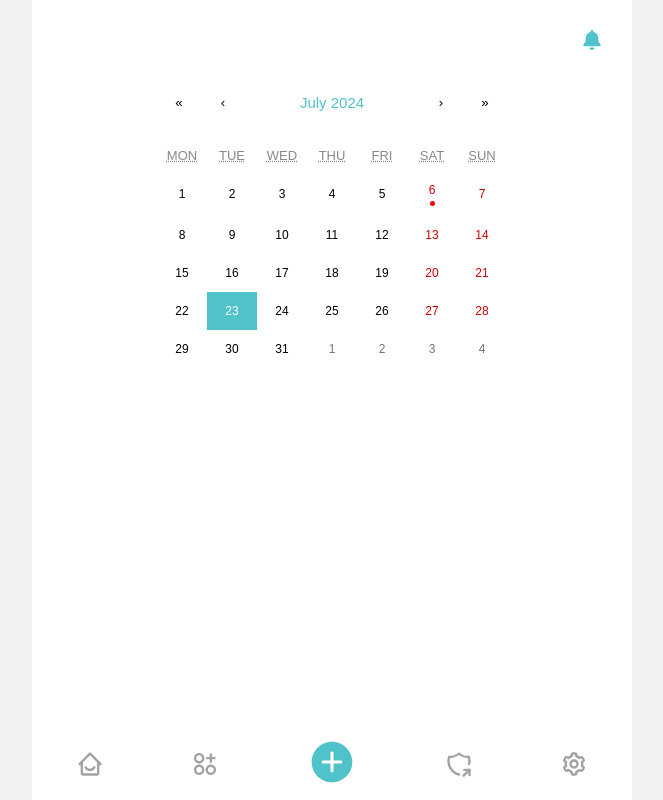
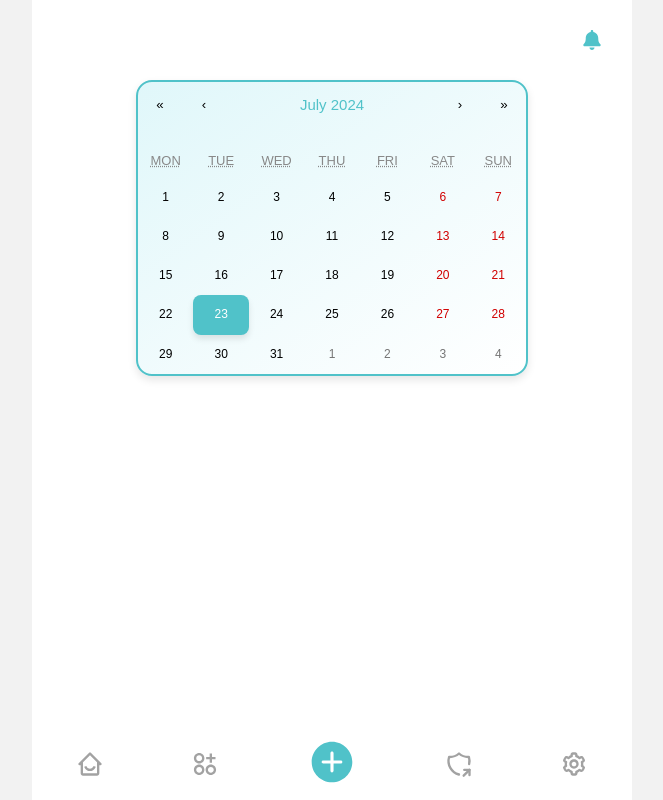
Before and after one commit to Storyos/blocking, a React (Create React App) app in the folder client/: page / in a window 1280 px wide. Shown: the whole page, without its empty margins (308-971 px from the left). Built offline with nearby package versions, Linux system fonts and the light colour scheme; no server answers; sample sign-in values are in the browser's storage.

Commit message:
main_달력&공지 추가

```diff
--- a/client/src/routes/Main.jsx
+++ b/client/src/routes/Main.jsx
@@ -1,7 +1,5 @@
 import React, { useState } from "react";
 import styled from "styled-components";
-import { FaBell } from "react-icons/fa";
-import { Link } from "react-router-dom";
 import Calendar from "react-calendar";
 import "react-calendar/dist/Calendar.css";
 import NotifyIcon from "../components/NotifyIcon";
@@ -14,7 +12,7 @@ const Container = styled.div`
   justify-content: center;
   border-radius: 16px;
   padding: 20px;
-  font-family: "Montserrat", sans-serif; // 글꼴 설정
+  font-family: "Montserrat", sans-serif;
 `;
 
 const Header = styled.div`
@@ -34,50 +32,77 @@ const CalendarContainer = styled.div`
   display: flex;
   justify-content: center;
 
-  /* react-calendar 스타일 조정 */
   .react-calendar {
-    border: none; /* 달력 테두리 제거 */
+    width: 70%;
+    font-size: 18px; /* 글자 크기 증가 */
+    line-height: 1.6; /* 글자 간격 조정 */
+    border-radius: 16px; /* 둥근 모서리 추가 */
+    border: 2px solid #50c2c9; /* 테두리 색상 추가 */
+    box-shadow: 0px 4px 8px rgba(0, 0, 0, 0.1); /* 부드러운 그림자 */
+    background: linear-gradient(145deg, #e0f7fa, #ffffff); /* 그라데이션 배경 */
   }
 
   .react-calendar__tile {
-    border: none; /* 타일의 테두리 제거 */
-    font-size: 12px; /* 날짜 글자 크기 */
+    border: none;
+    font-size: 12px;
+    background-color: transparent; /* 모든 타일 기본 배경색 투명 */
   }
 
   .react-calendar__tile--active {
-    background-color: #50c2c9; /* 선택된 날짜 스타일 */
-    color: white; /* 글자색 변경 */
+    background-color: #50c2c9; /* 선택된 날짜 색상 */
+    border-radius: 8px;
+    box-shadow: 0px 4px 6px rgba(0, 0, 0, 0.1);
+  }
+
+  .react-calendar__tile--active:focus {
+    outline: none; /* 포커스시 테두리 제거 */
   }
 
   .react-calendar__tile:hover {
-    background-color: #e0f7fa; /* Hover 시 색상 변화 */
-    color: #00796b; /* Hover 시 글자색 변화 */
+    background-color: #e0f7fa;
+    color: #00796b;
+    border-radius: 8px;
+  }
+
+  .react-calendar__tile--now {
   }
 
   .react-calendar__navigation__label {
-    color: #50c2c9; /* 제목 색상 변경 */
-    font-size: 15px; /* 제목 글자 크기 */
+    color: #50c2c9;
+    font-size: 15px;
     font-weight: normal;
   }
 
   .react-calendar__month-view__weekdays {
     font-weight: normal;
-    color: #888; /* 요일 색상 */
-    font-size: 13px; /* 요일 글자 크기 */
+    color: #888;
+    font-size: 13px;
   }
 `;
 
 const NotificationContainer = styled.div`
-  background-color: #ffeb3b;
-  padding: 15px;
-  border-radius: 8px;
-  width: 90%;
-  margin-top: 20px;
-  font-size: 16px; /* 공지 글자 크기 */
-  color: #333;
+  background-color: #e3f2fd; /* 부드러운 파란색 배경 */
+  border-left: 5px solid #50c2c9; /* 강조 색상 */
+  padding: 15px 20px;
+  border-radius: 12px;
+  width: 65%; /* 더 균형 잡힌 너비 */
+  margin-top: 0px; /* 약간의 여백 추가 */
+  font-size: 16px;
+  color: #0d47a1; /* 깊은 파란색 텍스트 */
   text-align: left;
-  font-family: "Montserrat", sans-serif; // 글꼴 추가
+  font-family: "Montserrat", sans-serif;
+  box-shadow: 0px 4px 8px rgba(0, 0, 0, 0.1); /* 부드러운 그림자 */
+
+  strong {
+    color: #1a73e8; /* 강조 텍스트에 약간 밝은 파란색 */
+  }
+
+  &::before {
+    margin-right: 8px;
+    font-size: 18px; /* 아이콘 크기 조정 */
+  }
 `;
+
 
 const RedDot = styled.span`
   display: block;
@@ -89,26 +114,38 @@ const RedDot = styled.span`
   margin-top: 2px;
 `;
 
-// Main 컴포넌트
 const Main = () => {
   const [selectedDate, setSelectedDate] = useState(new Date());
   const [notes] = useState({
-    6: "오늘 수영 제부대회날입니다.",
+    "2024-11-01": "제2학기 대학원 학위 청구 논문 발표",
+    "2024-11-06": "오늘 수영 제부대회날입니다.",
+    "2024-11-13": "[대학] 동계 계절수업 수강신청",
+    "2024-11-28": "캡스톤디자인 경진대회",
   });
 
   const handleDateChange = (date) => {
     setSelectedDate(date);
   };
 
+  const formatDateToLocalString = (date) => {
+    const year = date.getFullYear();
+    const month = String(date.getMonth() + 1).padStart(2, "0"); // 월은 0부터 시작하므로 +1
+    const day = String(date.getDate()).padStart(2, "0");
+    return `${year}-${month}-${day}`;
+  };
+
   const tileContent = ({ date, view }) => {
-    // view가 month인 경우에만 점 표시, 6일에만 점 추가
-    if (view === "month" && date.getDate() === 6) {
-      return <RedDot />;
+    if (view === "month") {
+      const dateString = formatDateToLocalString(date); // 로컬 타임존 기준으로 포맷
+      if (Object.keys(notes).includes(dateString)) {
+        return <RedDot />;
+      }
     }
   };
 
   return (
     <Container>
+
       <Header>
         <NotifyIcon />
       </Header>
@@ -117,14 +154,14 @@ const Main = () => {
         <Calendar
           onChange={handleDateChange}
           value={selectedDate}
-          formatDay={(locale, date) => date.getDate().toString()} // '일' 제거
-          tileContent={tileContent} // 특정 날짜에 빨간 점 추가
+          formatDay={(locale, date) => date.getDate().toString()}
+          tileContent={tileContent}
         />
       </CalendarContainer>
 
-      {selectedDate.getDate() === 6 && (
+      {notes[formatDateToLocalString(selectedDate)] && (
         <NotificationContainer>
-          📢 <strong>공지:</strong> {notes["6"]}
+          📢 <strong>공지:</strong> {notes[formatDateToLocalString(selectedDate)]}
         </NotificationContainer>
       )}
     </Container>
```
Also changed, not shown: 1 other file (tests, documents, lock files or other folders).
